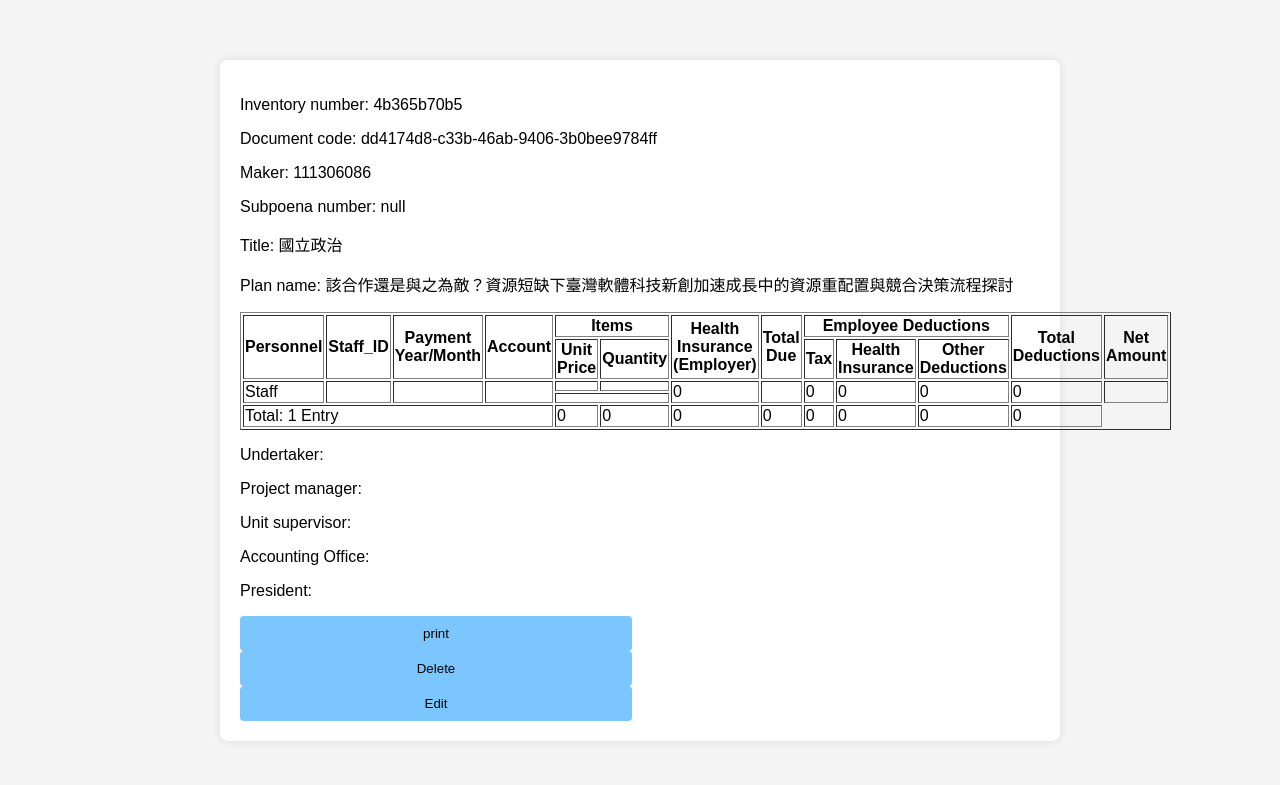
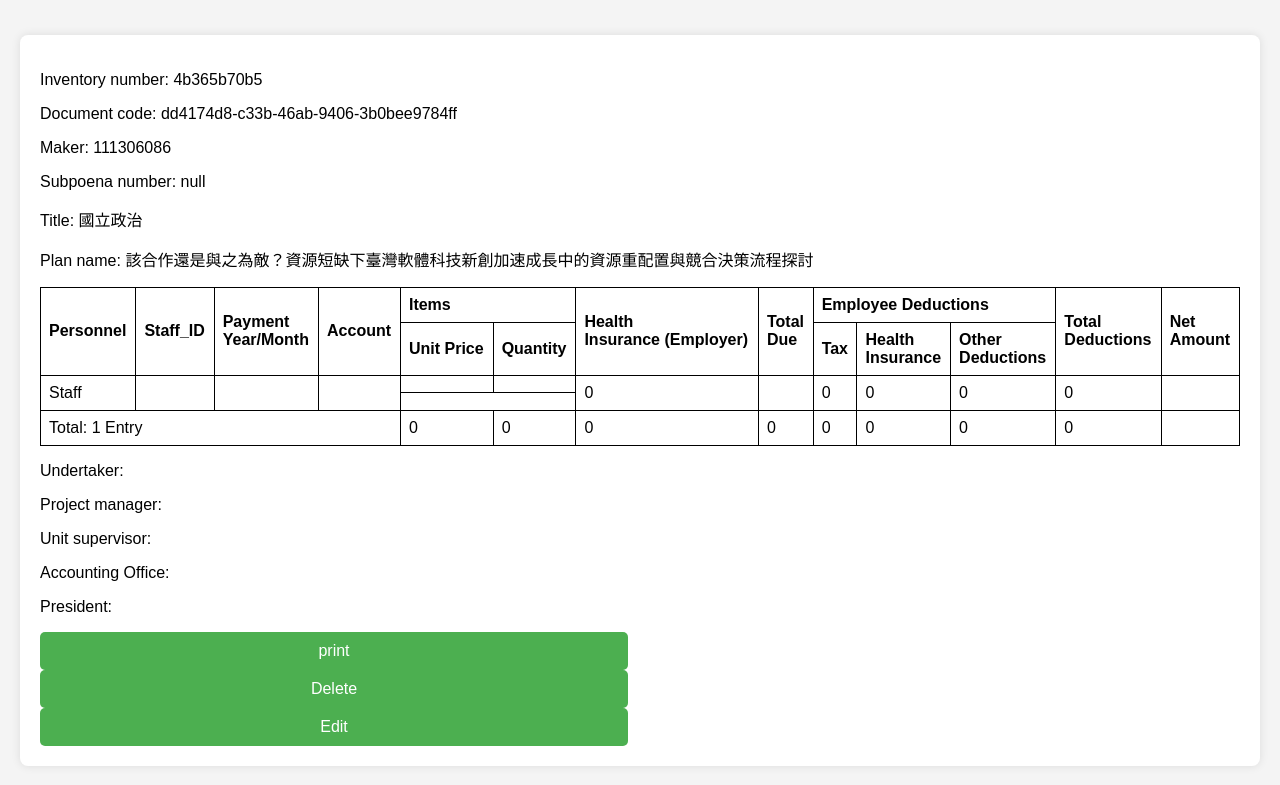
Before and after one commit to ZhengJienJie-0811/DBMS_Project, a PHP site: page /output.php?inventory_number=4b365b70b5 in a window 1280 px wide. Shown: the top 785 px of the page. Run offline with PHP 8.4, Linux system fonts and the light colour scheme; data comes from the database, SQL or seed files in the repository; data that the repository does not hold is empty.

Commit message:
Update output.php

```diff
--- a/output.php
+++ b/output.php
@@ -58,6 +58,36 @@ $conn->close();
     <meta charset="UTF-8">
     <meta name="viewport" content="width=device-width, initial-scale=1.0">
     <title>Output</title>
+    <style>
+        table {
+            width: 100%;
+            border-collapse: collapse;
+        }
+        table, th, td {
+            border: 1px solid black;
+        }
+        th, td {
+            padding: 8px;
+            text-align: left;
+        }
+        .container {
+            max-width: 1200px;
+            margin: auto;
+        }
+        .btn2 {
+            display: inline-block;
+            padding: 10px 20px;
+            font-size: 16px;
+            text-decoration: none;
+            color: white;
+            background-color: #4CAF50;
+            border: none;
+            border-radius: 5px;
+        }
+        .btn2:hover {
+            background-color: #45a049;
+        }
+    </style>
     <script>
         function printPage() {
             window.print();
@@ -72,7 +102,7 @@ $conn->close();
         <p>Subpoena number: null</p>
         <p>Title: <?php echo htmlspecialchars($inventory_data['title']); ?></p>
         <p>Plan name: <?php echo htmlspecialchars($inventory_data['plan_name']); ?></p>
-        <table border="1">
+        <table>
             <thead>
                 <tr>
                     <th rowspan="2">Personnel</th>
```
